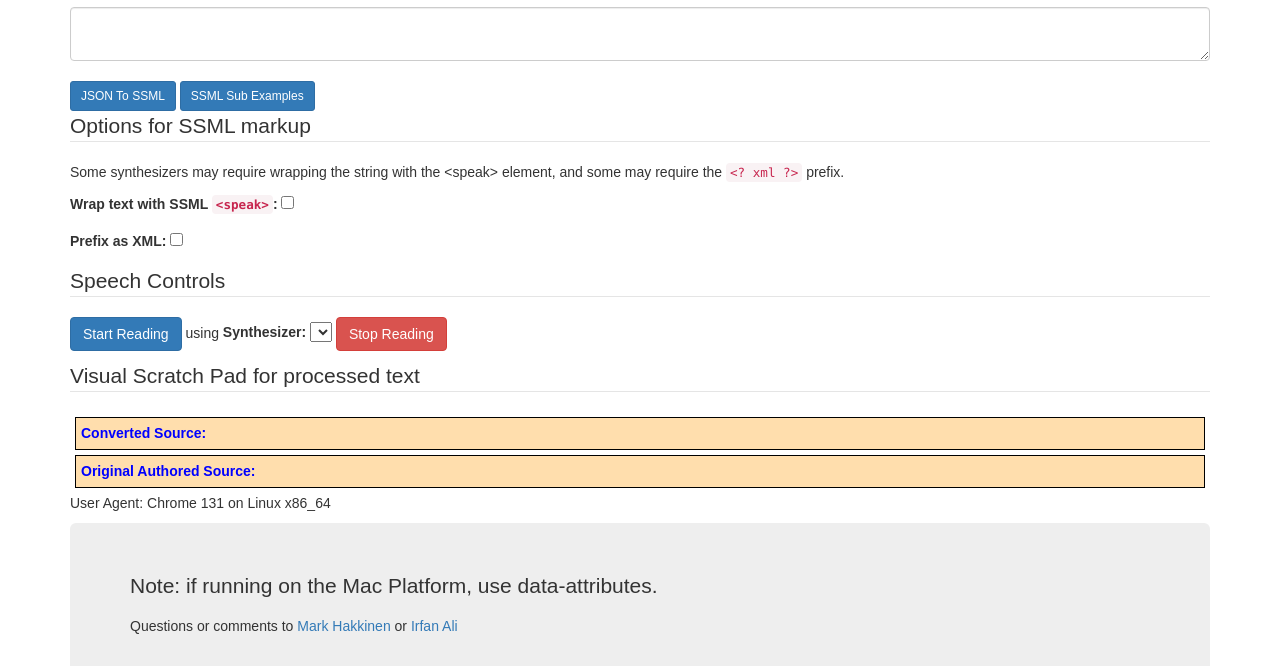
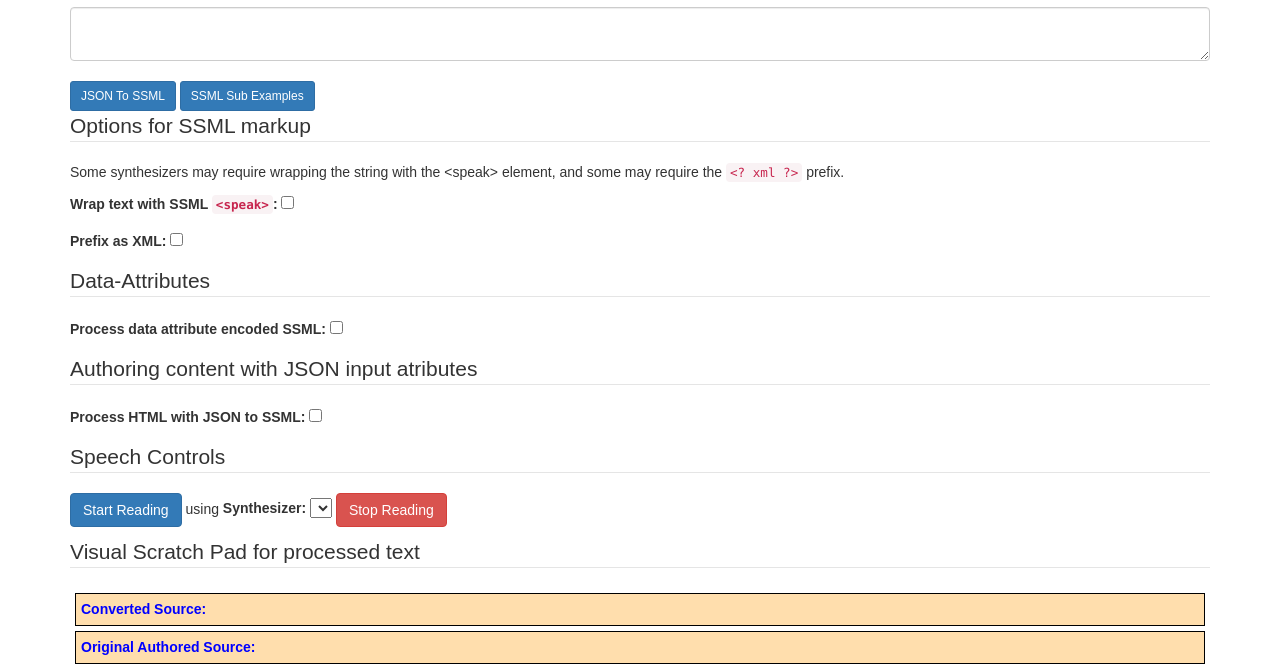
Before and after one commit to alia11y/SSMLinHTMLproposal, a plain HTML site: page index.html in a window 1280 px wide. Shown: the part 113-779 px from the top of the page. Drawn offline with nearby package versions, Linux system fonts and the light colour scheme.

Commit message:
cleaned up the code

```diff
--- a/index.html
+++ b/index.html
@@ -46,7 +46,6 @@
 		</p>
 	</fieldset>
 
-	<!--
 	<fieldset>
 		<legend>Data-Attributes</legend>
 		<p>
@@ -54,8 +53,8 @@
 			<input id="chkDataAttr" type="checkbox" value="false">
 		</p>
 	</fieldset>
--->
-	<!--<fieldset>
+
+	<fieldset>
 		<legend>Authoring content with JSON input atributes</legend>
 		<p>
 			<label for="chkJSONAttr">Process HTML with JSON to SSML:</label>
@@ -64,7 +63,7 @@
 
 
 	</fieldset>
--->
+
 
 	<fieldset>
 	<legend>Speech Controls</legend>
--- a/script-mac.js
+++ b/script-mac.js
@@ -61,8 +61,8 @@ function produceSpeech(){
   var wrapper;
 	var json2ssml = document.getElementById('chkJSONAttr').checked;
 	var bWrap=document.getElementById('chkWrapSSML').checked;
-  var bPrefix=document.getElementById('chkXMLprefix').checked;
-  var bDataAttr=document.getElementById('chkDataAttr').checked;
+    var bPrefix=document.getElementById('chkXMLprefix').checked;
+    var bDataAttr=document.getElementById('chkDataAttr').checked;
 
 
   var msSpeakTag='<speak version="1.0" xmlns="http://www.w3.org/2001/10/synthesis" ' +
```
